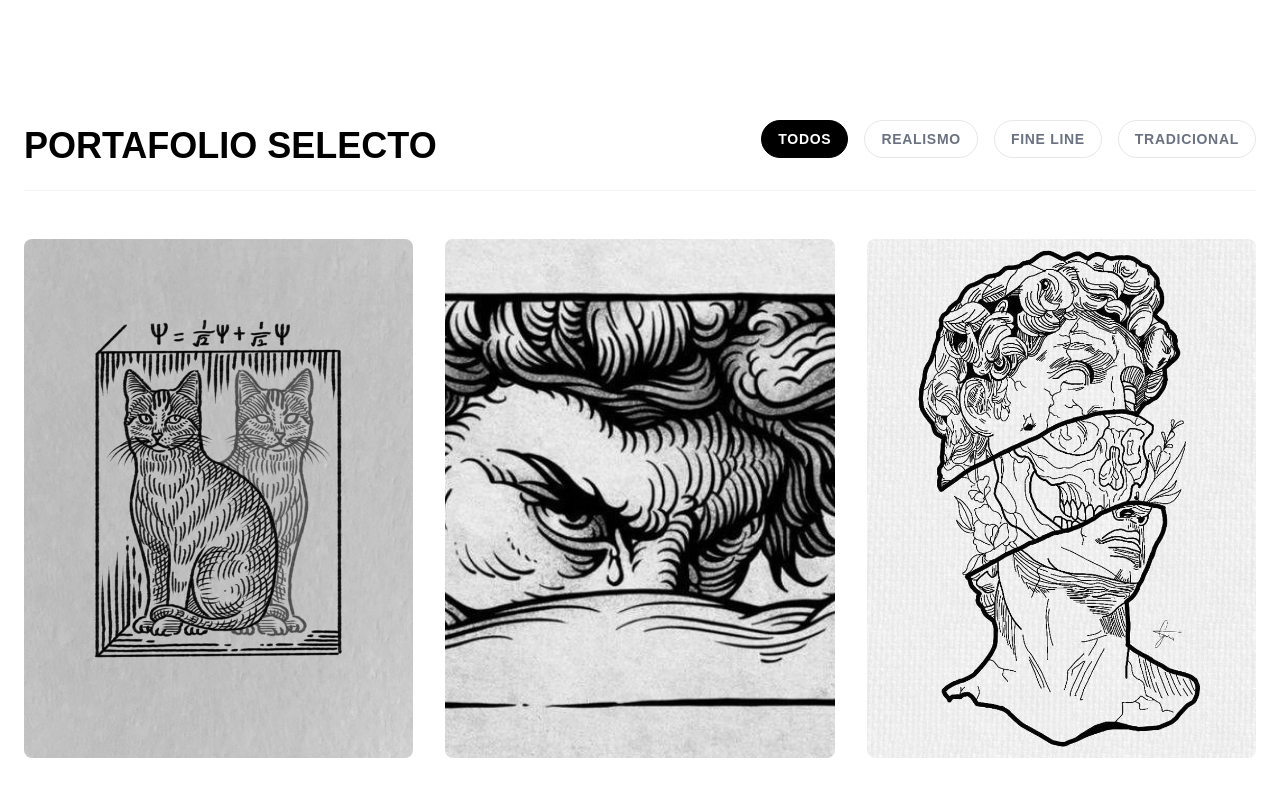
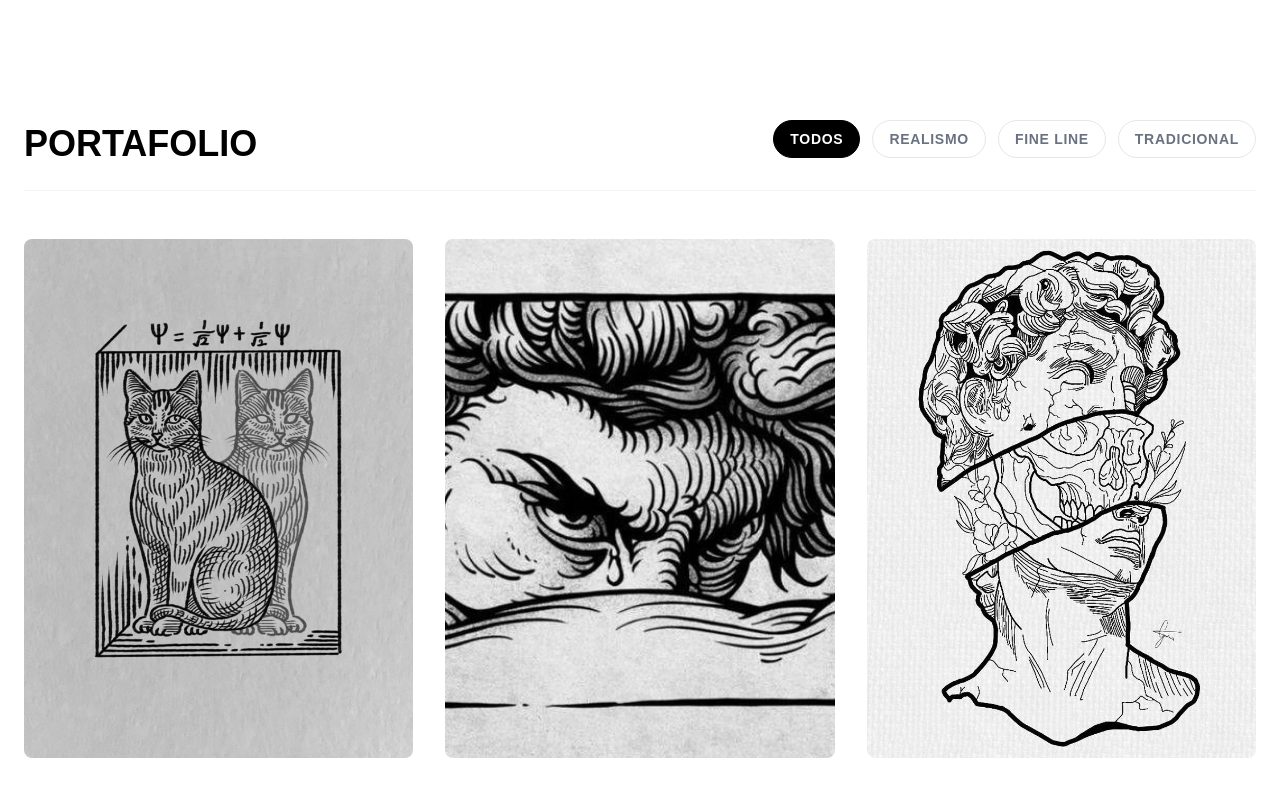
Before and after one commit to GeovannyPuchaicela/Buuh-Legacy, a Next.js app: page / in a window 1280 px wide. Shown: the part 1760-2548 px from the top of the page. Built offline with nearby package versions, Linux system fonts and the light colour scheme; a web font is replaced by a local one.

Commit message:
Arreglo de galeria en celulares

```diff
--- a/components/GalleryFilter.tsx
+++ b/components/GalleryFilter.tsx
@@ -3,18 +3,13 @@ import { useState } from 'react';
 import { motion, AnimatePresence } from 'framer-motion';
 import Image from 'next/image';
 
-// Usamos las imágenes locales que guardaste
 const images = [
   { id: 1, src: "/images/tattoo1.jpg", cat: "Realismo" },
   { id: 2, src: "/images/tattoo2.jpg", cat: "Fine Line" },
   { id: 3, src: "/images/tattoo3.jpg", cat: "Tradicional" },
-  { id: 4, src: "/images/tattoo4.jpg", cat: "Realismo" },
-  { id: 5, src: "/images/tattoo5.jpg", cat: "Fine Line" },
-  { id: 6, src: "/images/tattoo6.jpg", cat: "Tradicional" },
-  { id: 7, src: "/images/tattoo7.jpg", cat: "Realismo" },
-  { id: 8, src: "/images/tattoo8.jpg", cat: "Fine Line" },
-  { id: 9, src: "/images/tattoo9.jpg", cat: "Tradicional" },
-
+  { id: 4, src: "/images/tattoo1.jpg", cat: "Realismo" },
+  { id: 5, src: "/images/tattoo2.jpg", cat: "Fine Line" },
+  { id: 6, src: "/images/tattoo3.jpg", cat: "Tradicional" },
 ];
 
 const categories = ["Todos", "Realismo", "Fine Line", "Tradicional"];
@@ -27,20 +22,26 @@ export default function GalleryFilter() {
     : images.filter(img => img.cat === filter);
 
   return (
-    <section id="galeria" className="py-24 bg-white px-6">
+    <section id="galeria" className="py-16 md:py-24 bg-white px-6">
       <div className="max-w-7xl mx-auto">
-        {/* Encabezado del filtro */}
-        <div className="flex flex-col md:flex-row justify-between items-end mb-12 border-b border-gray-100 pb-6">
-          <h2 className="text-4xl font-oswald font-bold uppercase text-black">
-            Portafolio Selecto
+
+        {/* === ENCABEZADO Y FILTROS (CORREGIDO) === */}
+        <div className="flex flex-col md:flex-row justify-between items-start md:items-end mb-8 md:mb-12 border-b border-gray-100 pb-6">
+
+          {/* Título: Ajustado tamaño para móvil */}
+          <h2 className="text-3xl md:text-4xl font-oswald font-bold uppercase text-black mb-6 md:mb-0 leading-tight">
+            Portafolio
           </h2>
 
-          <div className="flex gap-4 mt-6 md:mt-0 overflow-x-auto pb-2">
+          {/* Contenedor de Botones: Scroll horizontal perfecto en móvil */}
+          <div className="w-full md:w-auto flex gap-3 overflow-x-auto pb-2 scrollbar-hide">
             {categories.map((cat) => (
               <button
                 key={cat}
                 onClick={() => setFilter(cat)}
-                className={`text-sm font-bold uppercase tracking-wider px-4 py-2 border transition-all rounded-full
+                // whitespace-nowrap evita que "Fine Line" se rompa en dos lineas
+                // flex-shrink-0 evita que los botones se aplasten
+                className={`whitespace-nowrap flex-shrink-0 text-xs md:text-sm font-bold uppercase tracking-wider px-5 py-2 md:px-4 md:py-2 border transition-all rounded-full
                   ${filter === cat ? 'border-black bg-black text-white' : 'border-gray-200 text-gray-500 hover:border-black hover:text-black'}`}
               >
                 {cat}
@@ -49,8 +50,8 @@ export default function GalleryFilter() {
           </div>
         </div>
 
-        {/* Grid de imágenes */}
-        <motion.div layout className="grid grid-cols-1 md:grid-cols-3 gap-8">
+        {/* === GRID DE IMÁGENES === */}
+        <motion.div layout className="grid grid-cols-1 md:grid-cols-3 gap-6 md:gap-8">
           <AnimatePresence>
             {filteredImages.map((img) => (
               <motion.div
@@ -60,30 +61,31 @@ export default function GalleryFilter() {
                 animate={{ opacity: 1, scale: 1 }}
                 exit={{ opacity: 0, scale: 0.9 }}
                 transition={{ duration: 0.3 }}
-                // 'group' es necesario para que el hover en el contenedor afecte a la imagen hija
                 className="relative aspect-[3/4] group overflow-hidden bg-gray-50 cursor-pointer rounded-lg"
               >
                 <Image
                   src={img.src}
                   alt={img.cat}
                   fill
-                  // Aquí está la magia:
-                  // 'grayscale' hace que empiece en blanco y negro.
-                  // 'group-hover:grayscale-0' quita el filtro al pasar el mouse.
-                  // 'group-hover:scale-105' hace un zoom suave.
                   className="object-cover transition-all duration-700 group-hover:scale-105 grayscale group-hover:grayscale-0"
                   unoptimized
                 />
-
-                {/* HEMOS ELIMINADO EL BLOQUE <div> QUE CONTENÍA EL TEXTO "VER DETALLE".
-                   Ahora la imagen está limpia.
-                */}
-
               </motion.div>
             ))}
           </AnimatePresence>
         </motion.div>
       </div>
+
+      {/* Estilo extra para ocultar la barra de scroll fea pero permitir deslizar */}
+      <style jsx global>{`
+        .scrollbar-hide::-webkit-scrollbar {
+            display: none;
+        }
+        .scrollbar-hide {
+            -ms-overflow-style: none;
+            scrollbar-width: none;
+        }
+      `}</style>
     </section>
   );
 }
```
